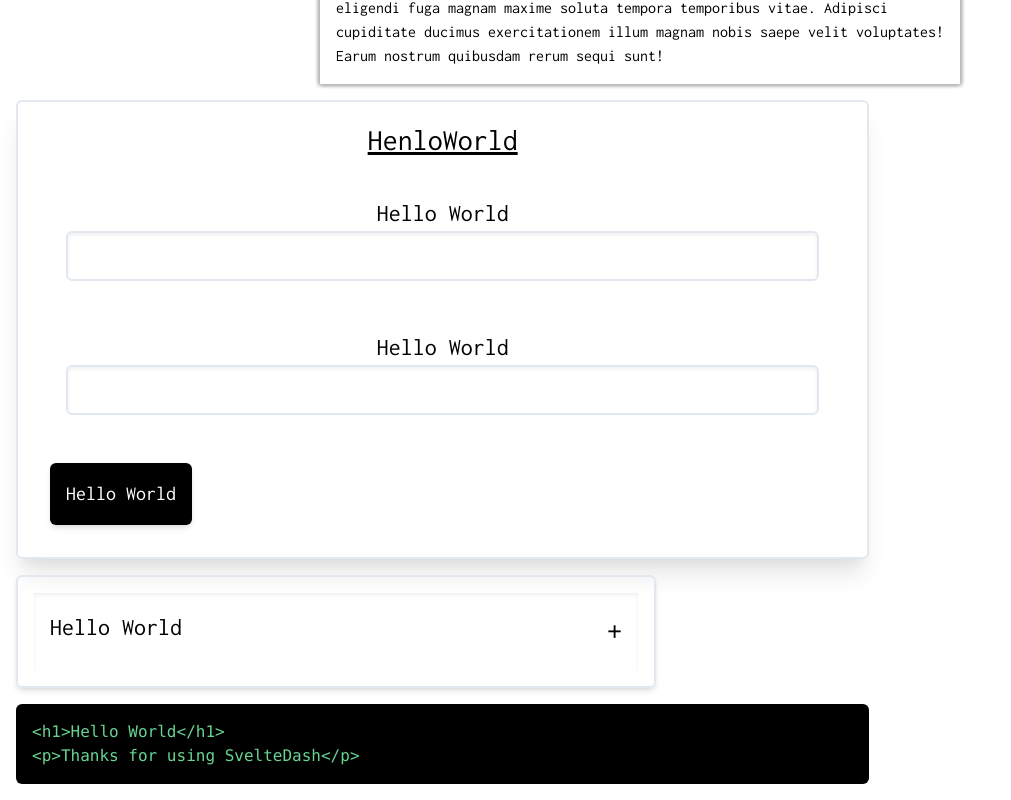
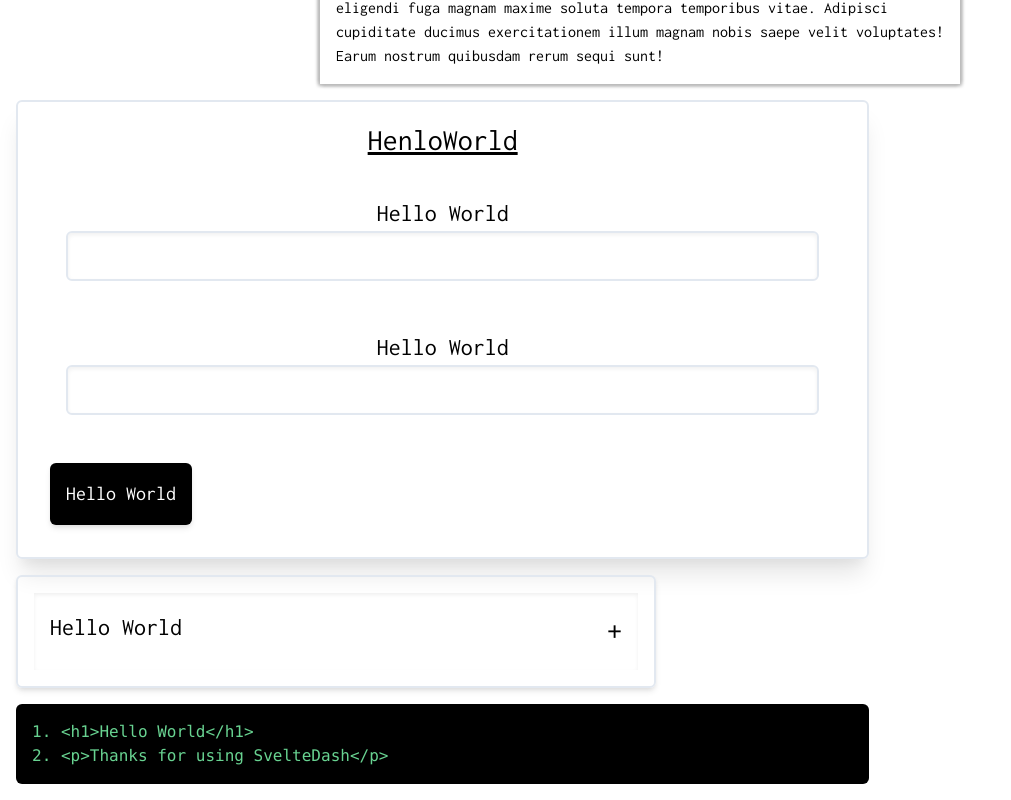
Before and after one commit to ExpressGradient/SvelteDash_Blite, a Svelte app: page / in a window 1280 px wide. Shown: the part 1115-1915 px from the top of the page, without its empty margins (0-1011 px from the left). Built offline with nearby package versions, Linux system fonts and the light colour scheme.

Commit message:
added numbering to Code

```diff
--- a/src/components/Code.svelte
+++ b/src/components/Code.svelte
@@ -3,7 +3,7 @@
 </script>
 
 <div class="m-4 p-4 rounded-md text-md text-green-400 bg-black font-mono md:w-2/3">
-    {#each codes as code}
-        <h3>{code}</h3>
+    {#each codes as code, index}
+        <h3>{index + 1}. {code}</h3>
     {/each}
 </div>
```
